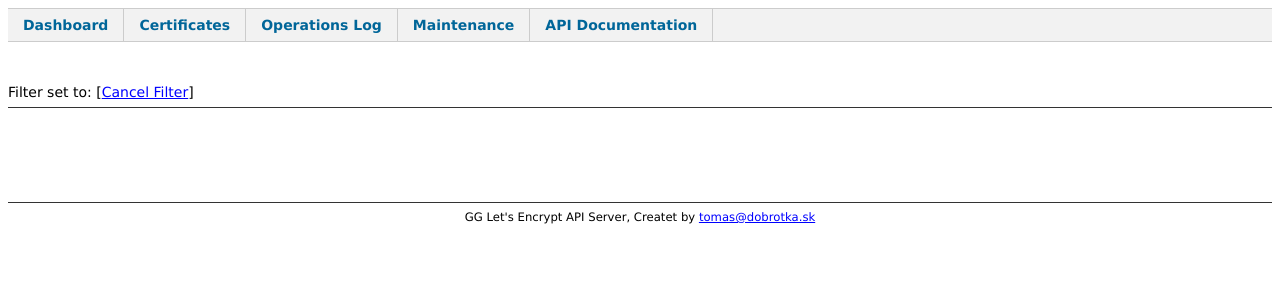
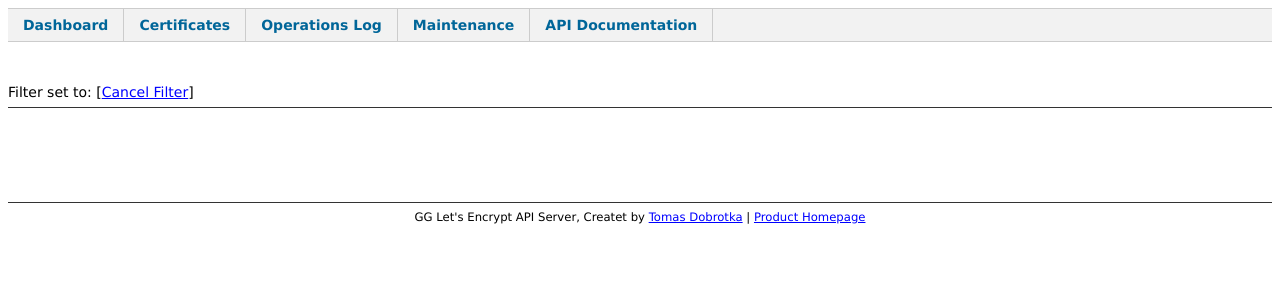
Before and after one commit to ggtd/Let-s-Encrypt-Certificates-Management-Console-API, a Python web app: template templates/gui_log.html in a window 1280 px wide. Shown: the top 300 px of the page. Run offline with Jinja, Linux system fonts and the light colour scheme; the template is opened without the code that fills it, so the values that code supplies are empty.

Commit message:
Update footer.html
footer notes

```diff
--- a/templates/footer.html
+++ b/templates/footer.html
@@ -7,5 +7,5 @@
 <center>
 
 <small>
-GG Let's Encrypt API Server, Createt by <a href='mailto:tomas@dobrotka.sk'>tomas@dobrotka.sk</a>
+GG Let's Encrypt API Server, Createt by <a href='http://www.dobrotka.sk'>Tomas Dobrotka</a> | <a href='http://genia.sk/lets-encrypt-certificates-management-console-api/'>Product Homepage</a>
 </small>
```
